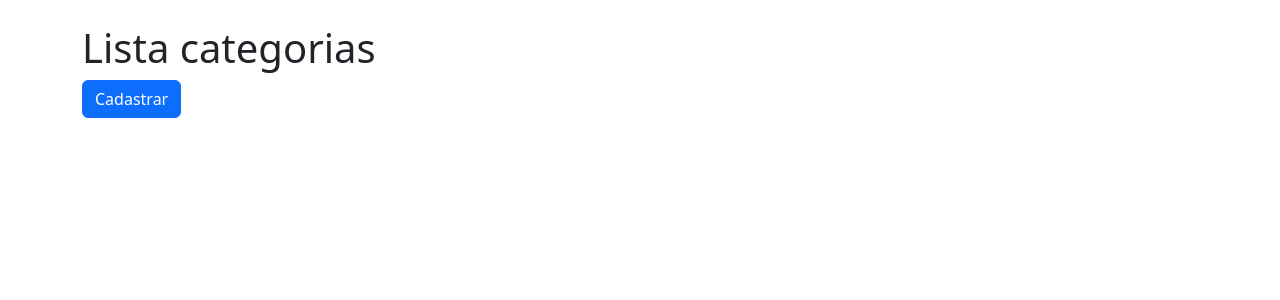
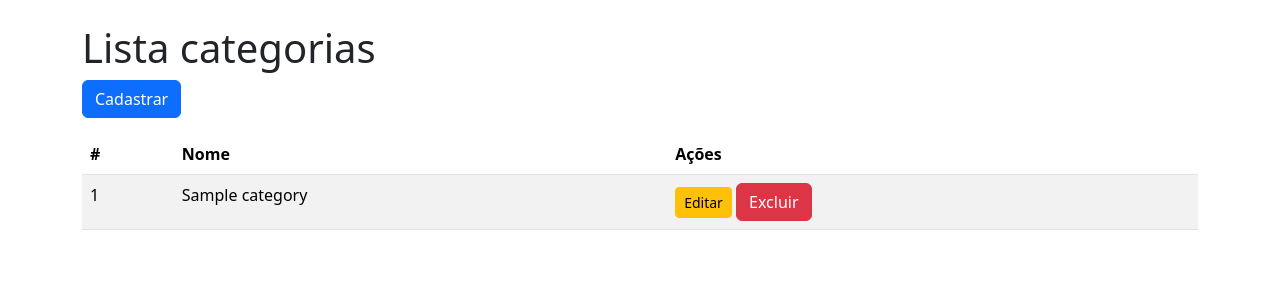
Before and after one commit to felipefx1510/ProjectCare, a Flask app: page /categories in a window 1280 px wide. Shown: the part 56-356 px from the top of the page. Run offline with Flask 3, Linux system fonts and the light colour scheme; tables that the repository leaves empty hold one stand-in row (values such as "Sample post").

Commit message:
Atualiza a rota de categorias para passar a lista de categorias para o template. Adiciona tabela com listagem de categorias, incluindo opções de editar e excluir.

```diff
--- a/app.py
+++ b/app.py
@@ -14,7 +14,7 @@ def home():
 @app.route("/categories")
 def categories():
     categories = CategoryRepository.get_all()
-    return render_template("categories/categories.html")
+    return render_template("categories/categories.html", categories=categories)
 
 @app.route("/categories/register", methods=["GET", "POST"])
 def register_category():
--- a/templates/categories/categories.html
+++ b/templates/categories/categories.html
@@ -13,6 +13,29 @@
     <div class="container mt-4">
         <h1>Lista categorias</h1>
         <a href="{{ url_for('register_category') }}" class="btn btn-primary mb-3">Cadastrar</a>
+        <table class="table table-striped">
+            <thead>
+                <tr>
+                    <th>#</th>
+                    <th>Nome</th>
+                    <th>Ações</th>
+                </tr>
+            </thead>
+            <tbody>
+                {% for category in categories %}
+                <tr>
+                    <td>{{ category.id }}</td>
+                    <td>{{ category.name }}</td>
+                    <td>
+                        <a href="#" class="btn btn-warning btn-sm">Editar</a>
+                        <form method="post" style="display:inline;">
+                            <button type="submit" class="btn btn-danger">Excluir</button>
+                        </form>
+                    </td>
+                </tr>
+                {% endfor %}
+            </tbody>
+        </table>
     </div>
 
 </body>
```
